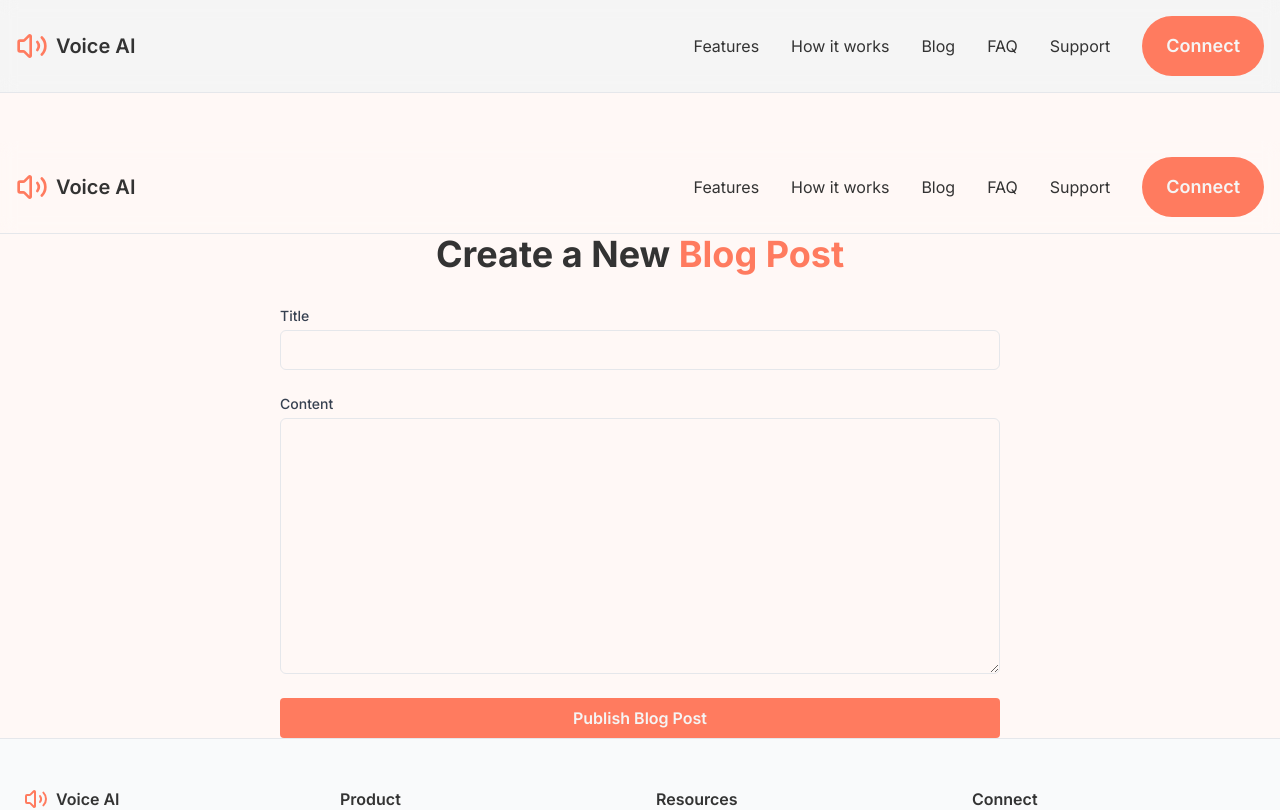
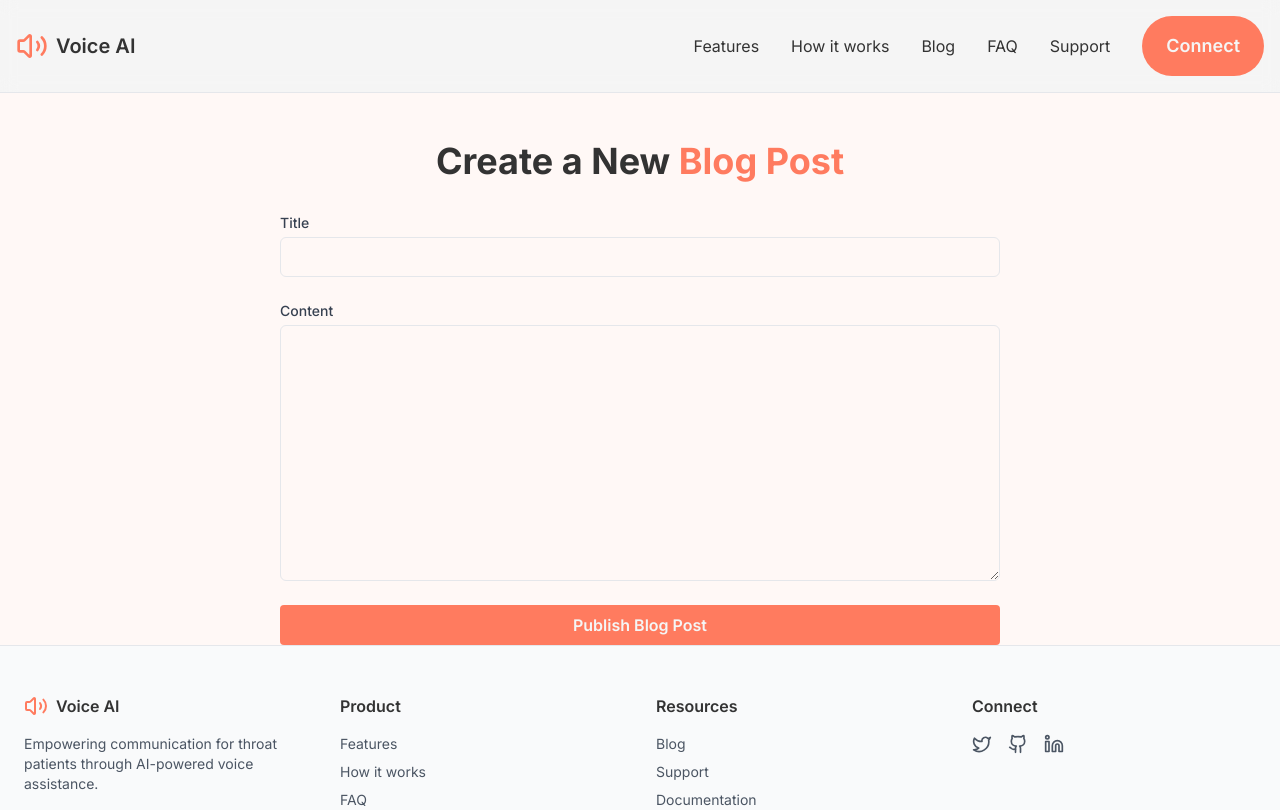
Before and after one commit to prashantxy/AI_TALKER, a Next.js app: page /blog/create in a window 1280 px wide. Shown: the top 810 px of the page. Built offline with nearby package versions, Linux system fonts and the light colour scheme.

Commit message:
create update

```diff
--- a/app/blog/create/page.tsx
+++ b/app/blog/create/page.tsx
@@ -4,7 +4,7 @@ import { useState } from "react"
 import { Button } from "../../components/ui/button"
 import { Input } from "../../components/ui/input"
 import { Textarea } from "../../components/ui/textarea"
-import { Navbar } from "@/app/components/navbar"
+
 import { SiteFooter } from "@/app/components/side-footer"
 
 export default function CreateBlogPost() {
@@ -23,7 +23,7 @@ export default function CreateBlogPost() {
 
   return (
     <div className="min-h-screen bg-[#FFF8F6] py-12">
-        <Navbar />
+
       <main className="max-w-3xl mx-auto px-6">
         <h1 className="text-4xl font-bold mb-8 text-center">
           Create a New <span className="text-[#FF7B5F]">Blog Post</span>
--- /dev/null
+++ b/global.d.ts
@@ -0,0 +1,3 @@
+interface Window {
+    ethereum: any;
+  }
--- a/package.json
+++ b/package.json
@@ -11,6 +11,7 @@
   "dependencies": {
     "@google/generative-ai": "^0.21.0",
     "clsx": "^2.1.1",
+    "ethers": "^6.13.5",
     "lucide-react": "^0.475.0",
     "next": "15.1.6",
     "react": "^19.0.0",
```
Also changed, not shown: 1 other file (tests, documents, lock files or other folders).
